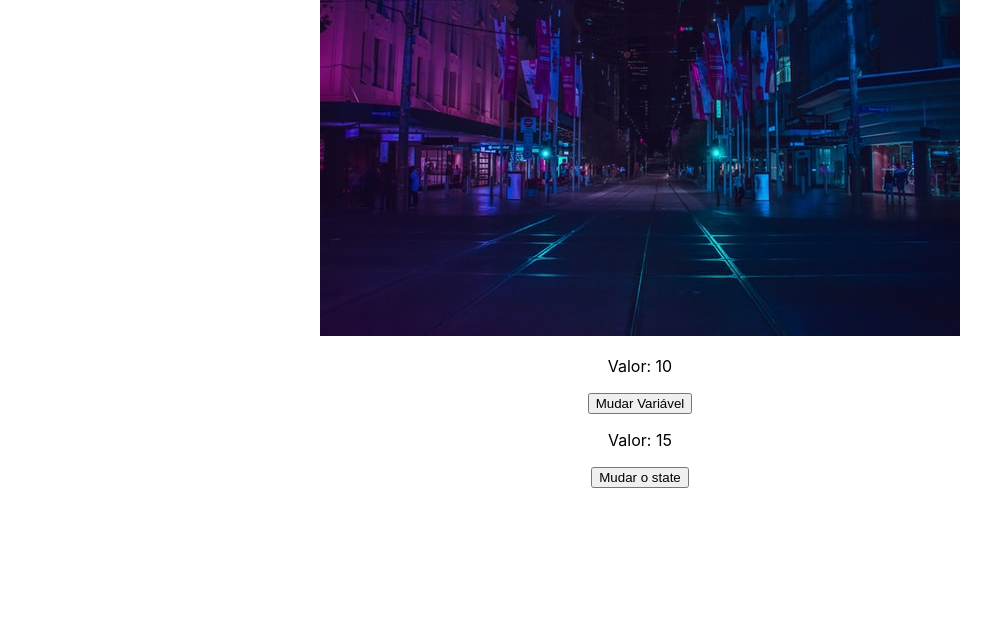
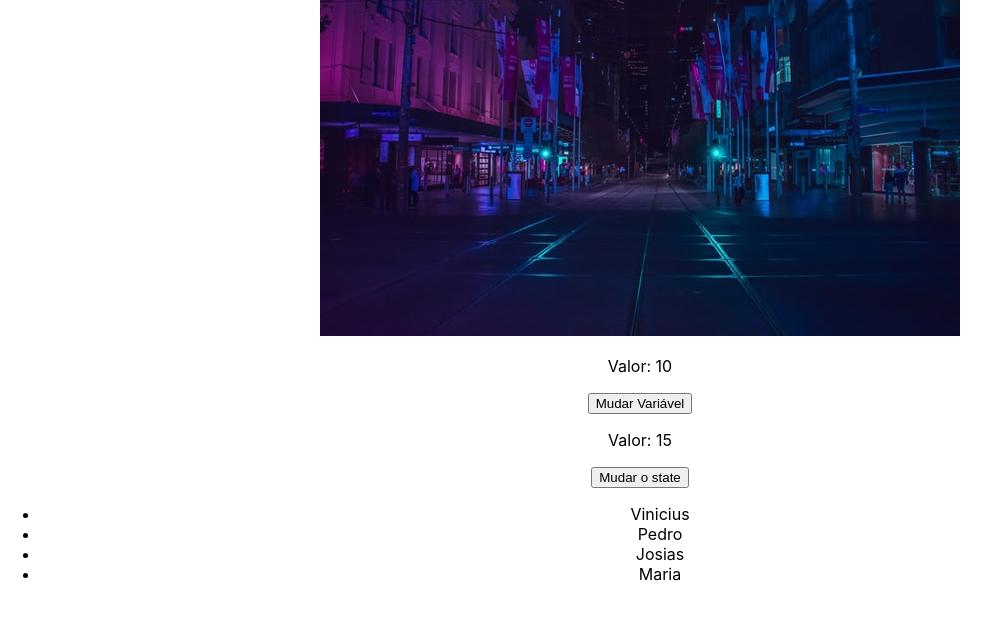
Before and after one commit to viniciuslemos93/curso-react, a React (Create React App) app in the folder 3_AVANCANDO-NOS-FUNDAMENTOS/secao3-avancando-no-react/: page / in a window 1280 px wide. Shown: the part 604-1224 px from the top of the page, without its empty margins (0-1000 px from the left). Built offline with nearby package versions, Linux system fonts and the light colour scheme.

Commit message:
fet: Iterando lista de nomes com map no componente

```diff
--- a/3_AVANCANDO-NOS-FUNDAMENTOS/secao3-avancando-no-react/src/App.js
+++ b/3_AVANCANDO-NOS-FUNDAMENTOS/secao3-avancando-no-react/src/App.js
@@ -1,6 +1,7 @@
 import './App.css';
 
 import City from './assets/city.jpg'
+import ListRender from './components/ListRender';
 
 import ManageData from './components/ManageData';
 
@@ -18,6 +19,8 @@ function App() {
         <img src={City} alt="Cidade" />
       </div>
       <ManageData />
+
+      <ListRender />
     </div>
   );
 }
--- /dev/null
+++ b/3_AVANCANDO-NOS-FUNDAMENTOS/secao3-avancando-no-react/src/components/ListRender.js
@@ -0,0 +1,19 @@
+import {useState} from 'react'
+
+const ListRender = () => {
+    const [list] = useState(["Vinicius", "Pedro", "Josias", "Maria"])
+
+  return (
+    <div>
+        <ul>{/*Esta ArrowFunction do map, utilizamos o () ao invés de {}, por que o jsx é considerado um objeto,
+        e quando retorna objeto no map, precisa colocar parênteses () */}
+            {list.map((item) => (
+                <li>{item}</li>
+            ))}
+            {/*OBS.: Iterar listas sem a propriedade Key, gerará Warning no console!*/}
+        </ul>
+    </div>
+  )
+}
+
+export default ListRender
```
